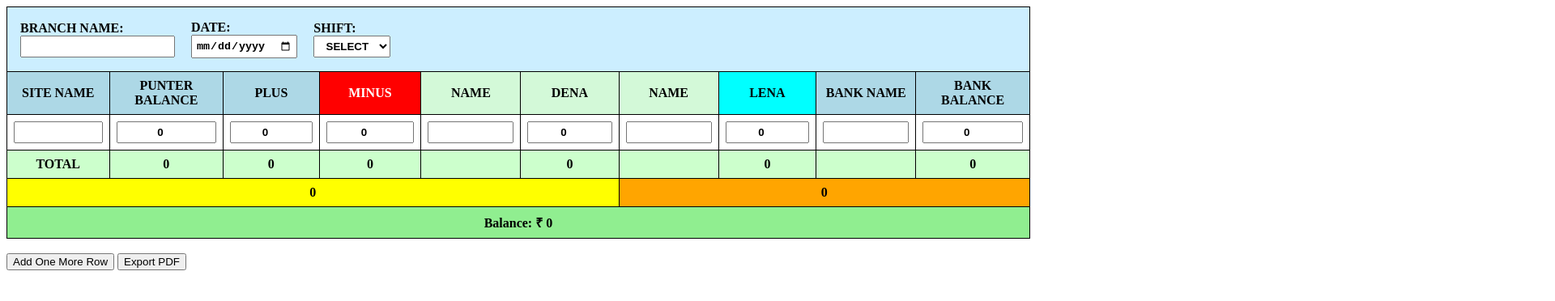
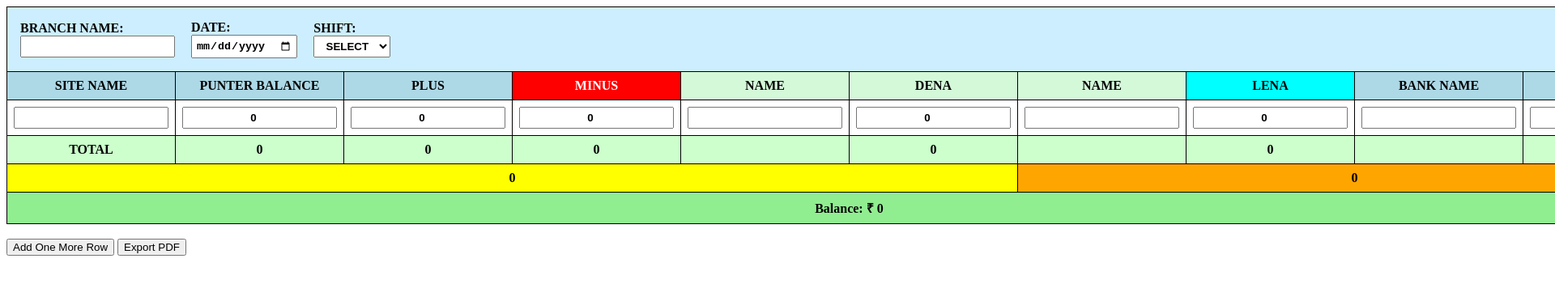
Before and after one commit to accmanage/report, a plain HTML site: page index.html in a window 1280 px wide. Shown: the top 372 px of the page at 81% size, 1920 px wide, since content can reach past the window. Drawn offline with nearby package versions, Linux system fonts and the light colour scheme.

Commit message:
Update index.html

```diff
--- a/index.html
+++ b/index.html
@@ -8,7 +8,8 @@
   <style>
     table {
       border-collapse: collapse;
-      width: 100%;
+      width: auto;
+      table-layout: auto;
     }
     th, td {
       border: 1px solid black;
@@ -58,7 +59,8 @@
     }
 
     input[type="text"], input[type="number"], input[type="date"], select {
-      width: 100%;
+      width: auto;
+      min-width: 60px;
       box-sizing: border-box;
       padding: 4px;
     }
@@ -214,6 +216,13 @@
     function attachListeners() {
       document.querySelectorAll("input[type='number']")
         .forEach(input => input.addEventListener("input", calculateTotals));
+
+      document.querySelectorAll("input[type='text'], select")
+        .forEach(input => {
+          input.addEventListener("input", () => {
+            input.value = input.value.toUpperCase();
+          });
+        });
     }
 
     function exportPDF() {
```
